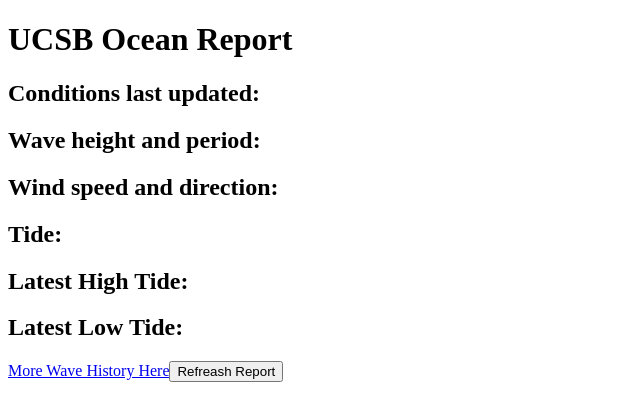
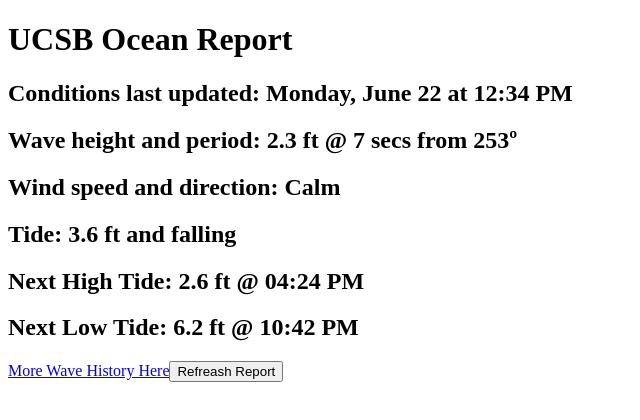
Before and after one commit to ucsb-coast-lab/OceanReport, a Next.js app: page / in a window 1280 px wide. Shown: the top 420 px of the page, without its empty margins (0-640 px from the left). Built offline with nearby package versions, Linux system fonts and the light colour scheme.

Commit message:
sv -added base information and refresh button

```diff
--- a/components/report.jsx
+++ b/components/report.jsx
@@ -5,24 +5,20 @@
 };
 
 export default function Report() {
-  const [{ date, wave, wind, tide, hi, lo }, setData] = useState({
-    date: "",
-    wave: "",
-    wind: "",
-    tide: "",
-    hi: "",
-    lo: "",
-  });
+  const setup = () => {
+    let date = "Monday, June 22 at 12:34 PM";
+    let wave = "2.3 ft @ 7 secs from 253º";
+    let wind = "Calm";
+    let tide = "3.6 ft and falling";
+    let hi = "2.6 ft @ 04:24 PM";
+    let lo = "6.2 ft @ 10:42 PM";
+    return { date, wave, wind, tide, hi, lo };
+  };
+
+  const [{ date, wave, wind, tide, hi, lo }, setData] = useState(setup());
 
   const update = () => {
-    setData({
-      date: "today",
-      wave: "3ft",
-      wind: "4knots",
-      tide: "2ft and rising",
-      hi: "5.7ft",
-      lo: "1.2ft",
-    });
+    setData(setup());
   };
 
   return (
@@ -31,8 +27,8 @@
       <h2>Wave height and period: {wave}</h2>
       <h2>Wind speed and direction: {wind}</h2>
       <h2>Tide: {tide}</h2>
-      <h2>Latest High Tide: {hi}</h2>
-      <h2>Latest Low Tide: {lo}</h2>
+      <h2>Next High Tide: {hi}</h2>
+      <h2>Next Low Tide: {lo}</h2>
       <a href="coastlab.sofar.com">More Wave History Here</a>
       <button onClick={update}>Refreash Report</button>
     </div>
```
